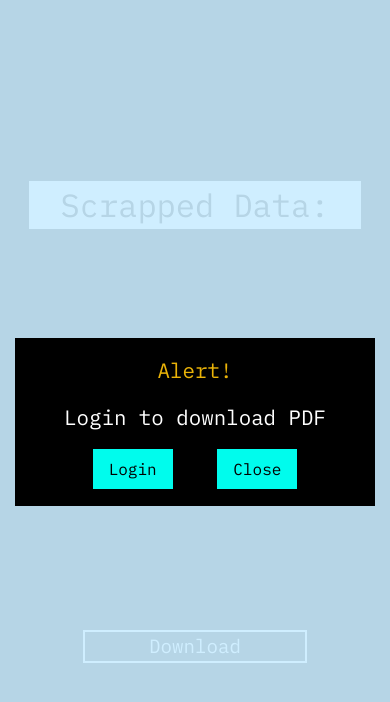
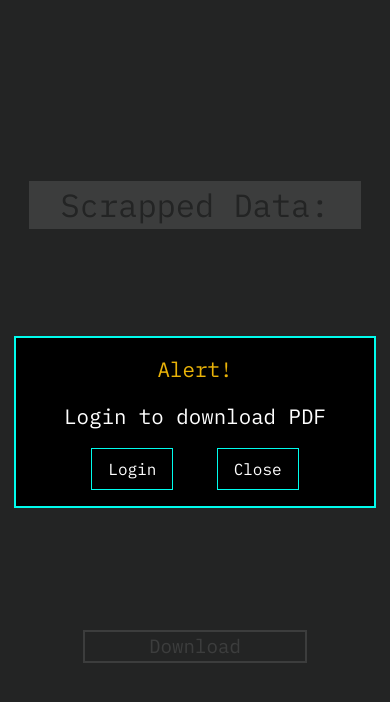
Before and after one commit to singodiyashubham87/ScrapeIt, a React (Vite) app: page /homepage in a window 390 px wide. Both pictures are taken after a click on the button "Download". Shown: the top 702 px of the page. Built offline with nearby package versions, Linux system fonts and the light colour scheme.

Commit message:
feat: login modal responsiveness and styling done

```diff
--- a/src/components/Homepage.jsx
+++ b/src/components/Homepage.jsx
@@ -14,13 +14,13 @@ function Homepage() {
   const showModalComponent = () => {
       return (
         <>
-        <div onClick={closeModal} className="wrapper h-[100vh] w-[100vw] bg-[#CAEDFF] fixed opacity-[90%]"></div>
-        <div className="modalContainer fixed bg-black border border-black flex flex-col justify-center items-center px-[2rem] py-[1rem]">
-          <h1 className="text-white text-[1.3rem] text-yellow-500">Alert!</h1>
-          <p className="text-white m-[1rem] text-[1.3rem]">Login to download PDF</p>
+        <div onClick={closeModal} className="wrapper h-[100vh] w-[100vw] bg-[#272829] fixed opacity-[90%]"></div>
+        <div className="modalContainer fixed bg-black border-2 border-primary flex flex-col justify-center items-center px-[2rem] py-[1rem] md:px-[4rem] md:py-[2rem] xl:px-[5rem] xl:py-[3rem]">
+          <h1 className="text-white text-[1.3rem] md:text-[1.7rem] xl:text-[2rem] text-yellow-500">Alert!</h1>
+          <p className="text-white m-[1rem] md:m-[1.5rem] xl:m-[2rem] text-[1.3rem] xl:text-[2rem] md:text-[1.7rem]">Login to download PDF</p>
           <div className="buttons w-[100%] flex justify-evenly">
-            <button className="login bg-primary px-[1rem] py-[.5rem]">Login</button>
-            <button onClick={closeModal} className="close bg-primary px-[1rem] py-[.5rem]">Close</button>
+            <button className="login text-white border border-primary hover:bg-primary hover:text-black md:text-[1.5rem] px-[1rem] py-[.5rem] xl:px-[3rem] xl:py-[1rem]">Login</button>
+            <button onClick={closeModal} className="close md:text-[1.5rem] text-white border border-primary hover:bg-primary hover:text-black px-[1rem] py-[.5rem] xl:px-[3rem] xl:py-[1rem]">Close</button>
           </div>
         </div>
         </>
```
